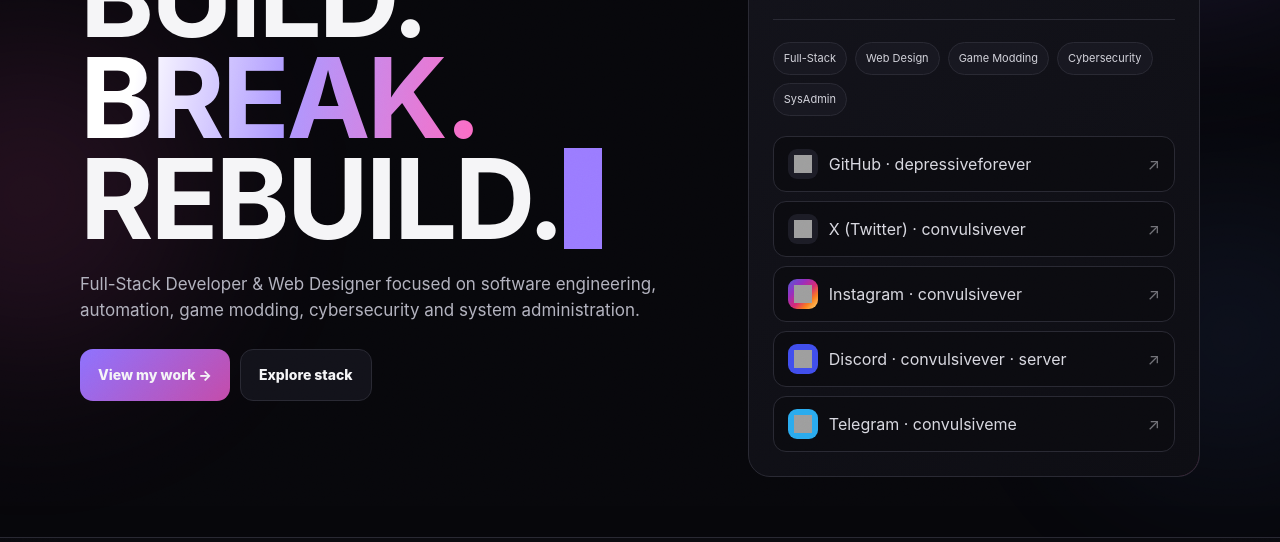
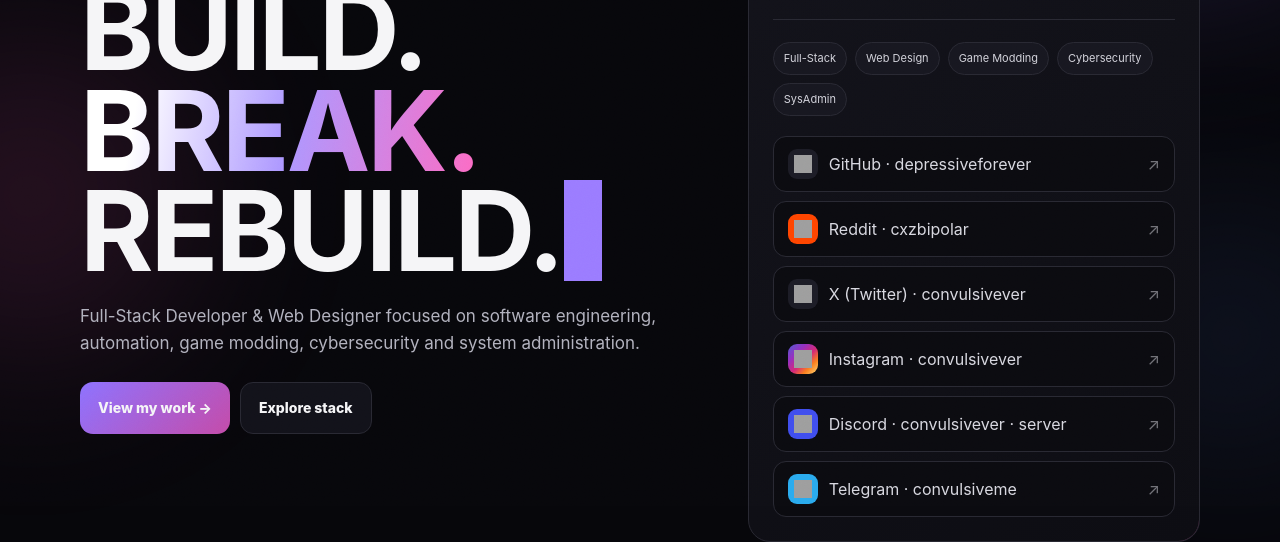
Before and after one commit to depressiveforever/portfolio, a plain HTML site: page en.html in a window 1280 px wide. Shown: the part 294-836 px from the top of the page. Drawn offline with Linux system fonts and the light colour scheme; grey boxes are pictures that could not be loaded.

Commit message:
Add files via upload

```diff
--- a/en.html
+++ b/en.html
@@ -90,6 +90,7 @@
 .mono.ig{background:linear-gradient(135deg,#4f5bd5,#962fbf 30%,#d62976 55%,#fa7e1e 75%,#feda75);color:#fff}
 .mono.dc{background:#404eed;color:#fff}
 .mono.tg{background:#2aabee;color:#fff}
+.mono.rd{background:#FF4500;color:#fff}
 .icon{display:flex;gap:6px;flex-wrap:wrap;align-items:center;height:auto;background:none}
 .icon-chip{width:34px;height:34px;border-radius:10px;background:#1a1825;display:inline-flex;align-items:center;justify-content:center;flex-shrink:0}
 .icon-chip .ico{display:block}
@@ -241,6 +242,7 @@
   <div class="badges"><span class="badge">Full-Stack</span><span class="badge">Web Design</span><span class="badge">Game Modding</span><span class="badge">Cybersecurity</span><span class="badge">SysAdmin</span></div>
   <div class="contact-mini">
    <a href="https://github.com/depressiveforever" target="_blank" rel="noopener"><span class="mono gh"><img class="ico mono-ico" src="https://cdn.simpleicons.org/github/ffffff" alt="GitHub" loading="lazy" width="18" height="18" onerror="this.style.display='none'"></span><span class="txt">GitHub · depressiveforever</span><span class="arrow">↗</span></a>
+   <a href="https://www.reddit.com/user/cxzbipolar/" target="_blank" rel="noopener"><span class="mono rd"><img class="ico mono-ico" src="https://cdn.simpleicons.org/reddit/ffffff" alt="Reddit" loading="lazy" width="18" height="18" onerror="this.style.display='none'"></span><span class="txt">Reddit · cxzbipolar</span><span class="arrow">↗</span></a>
    <a href="https://x.com/convulsivever" target="_blank" rel="noopener"><span class="mono x"><img class="ico mono-ico" src="https://cdn.simpleicons.org/x/ffffff" alt="X (Twitter)" loading="lazy" width="18" height="18" onerror="this.style.display='none'"></span><span class="txt">X (Twitter) · convulsivever</span><span class="arrow">↗</span></a>
    <a href="https://www.instagram.com/convulsivever" target="_blank" rel="noopener"><span class="mono ig"><img class="ico mono-ico" src="https://cdn.simpleicons.org/instagram/ffffff" alt="Instagram" loading="lazy" width="18" height="18" onerror="this.style.display='none'"></span><span class="txt">Instagram · convulsivever</span><span class="arrow">↗</span></a>
    <a href="https://discord.gg/RpKSfef3jF" target="_blank" rel="noopener"><span class="mono dc"><img class="ico mono-ico" src="https://cdn.simpleicons.org/discord/ffffff" alt="Discord" loading="lazy" width="18" height="18" onerror="this.style.display='none'"></span><span class="txt">Discord · convulsivever · server</span><span class="arrow">↗</span></a>
@@ -300,6 +302,7 @@
  <div class="eyebrow">04 — Contact</div><h2>Get in touch.</h2>
  <div class="card rows reveal">
   <div class="row"><div class="rleft"><span class="mono gh"><img class="ico mono-ico" src="https://cdn.simpleicons.org/github/ffffff" alt="GitHub" loading="lazy" width="18" height="18" onerror="this.style.display='none'"></span><strong>GitHub</strong></div><a href="https://github.com/depressiveforever" target="_blank" rel="noopener">@depressiveforever ↗</a></div>
+  <div class="row"><div class="rleft"><span class="mono rd"><img class="ico mono-ico" src="https://cdn.simpleicons.org/reddit/ffffff" alt="Reddit" loading="lazy" width="18" height="18" onerror="this.style.display='none'"></span><strong>Reddit</strong></div><a href="https://www.reddit.com/user/cxzbipolar/" target="_blank" rel="noopener">u/cxzbipolar ↗</a></div>
   <div class="row"><div class="rleft"><span class="mono x"><img class="ico mono-ico" src="https://cdn.simpleicons.org/x/ffffff" alt="X (Twitter)" loading="lazy" width="18" height="18" onerror="this.style.display='none'"></span><strong>X (Twitter)</strong></div><a href="https://x.com/convulsivever" target="_blank" rel="noopener">@convulsivever ↗</a></div>
   <div class="row"><div class="rleft"><span class="mono ig"><img class="ico mono-ico" src="https://cdn.simpleicons.org/instagram/ffffff" alt="Instagram" loading="lazy" width="18" height="18" onerror="this.style.display='none'"></span><strong>Instagram</strong></div><a href="https://www.instagram.com/convulsivever" target="_blank" rel="noopener">@convulsivever ↗</a></div>
   <div class="row"><div class="rleft"><span class="mono dc"><img class="ico mono-ico" src="https://cdn.simpleicons.org/discord/ffffff" alt="Discord" loading="lazy" width="18" height="18" onerror="this.style.display='none'"></span><strong>Discord</strong></div><span>convulsivever · <a href="https://discord.gg/RpKSfef3jF" target="_blank" rel="noopener">server ↗</a></span></div>
```
Also changed, not shown: ru.html (+3 -0 lines).
